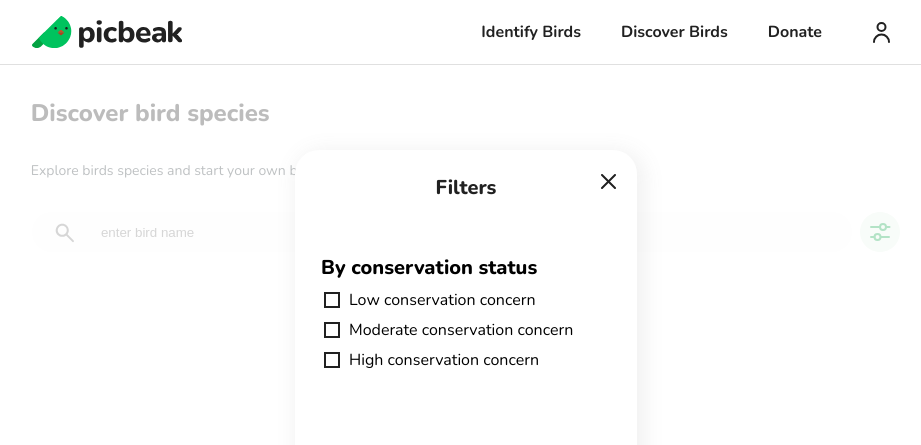
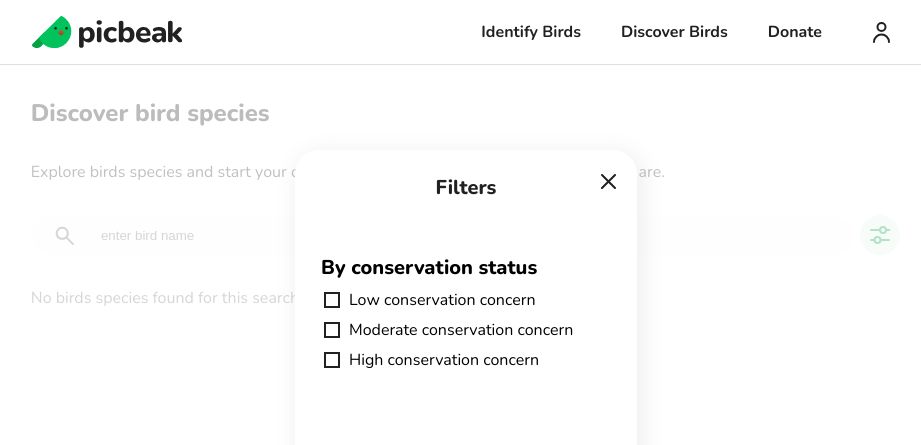
Before and after one commit to ijaspreetbhatti/Team-Loon-Picbeak-Frontend, a React (Create React App) app: page /discover in a window 1280 px wide. Both pictures are taken after a click on the button 1053 px from the left and 232 px from the top of the page. Shown: the top 445 px of the page, without its empty margins (174-1095 px from the left). Built offline with nearby package versions, Linux system fonts and the light colour scheme.

Commit message:
add no result message

```diff
--- a/src/components/DiscoverComponent/Discover.js
+++ b/src/components/DiscoverComponent/Discover.js
@@ -14,6 +14,7 @@ const Discover = (props) => {
     const [birdName, setBirdName] = useState("");
     const [status, setStatus] = useState("");
     const [birds, setBirds] = useState([]);
+    const [noResult, setNoResult] = useState(false);
 
     const handleBirdName = (e) => {
         setBirdName(e.target.value);
@@ -29,6 +30,7 @@ const Discover = (props) => {
 
     const openModal = () => {
         setShowModal((prev) => !prev);
+        setNoResult(true);
     };
 
     /** Close Modal When ESC Key Peressed ******************* */
@@ -98,6 +100,7 @@ const Discover = (props) => {
     /** Fire filterBirds by Enter Key ************************ */
     const handleKeyDown = (e) => {
         if (e.keyCode === 13) {
+            setNoResult(true);
             return filterBirds(e);
         }
     };
@@ -132,7 +135,7 @@ const Discover = (props) => {
                                 <p>Filters</p>
                                 <div
                                     className="closeIcon"
-                                    onClick={openModal}
+                                    onClick={closeModal}
                                 ></div>
                             </div>
                             <form>
@@ -251,6 +254,11 @@ const Discover = (props) => {
                     />
                 </button>
             </div>
+            {noResult && birds.length === 0 ? (
+                <div className="no-result">
+                    <p>No birds species found for this search.</p>
+                </div>
+            ) : null}
             <div className="cardParent">
                 {birds.map((data) => (
                     <BirdMatchCard
--- a/src/components/DiscoverComponent/Discover.scss
+++ b/src/components/DiscoverComponent/Discover.scss
@@ -17,7 +17,12 @@
         width: 88%;
         margin: 2rem auto;
         text-align: left;
-        font-size: 14px;
+        font-size: 16px;
+    }
+    .no-result {
+        p {
+            color: $grey60;
+        }
     }
 
     .cardParent {
```
